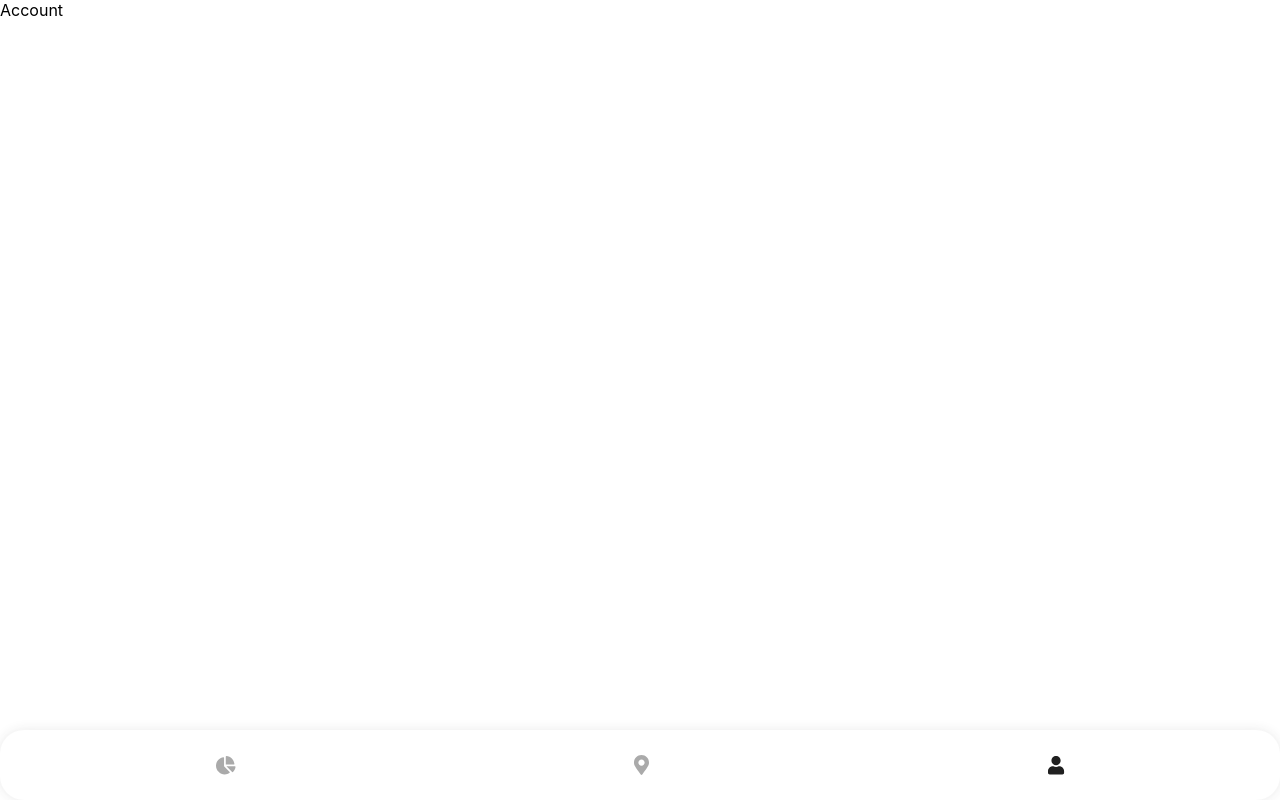
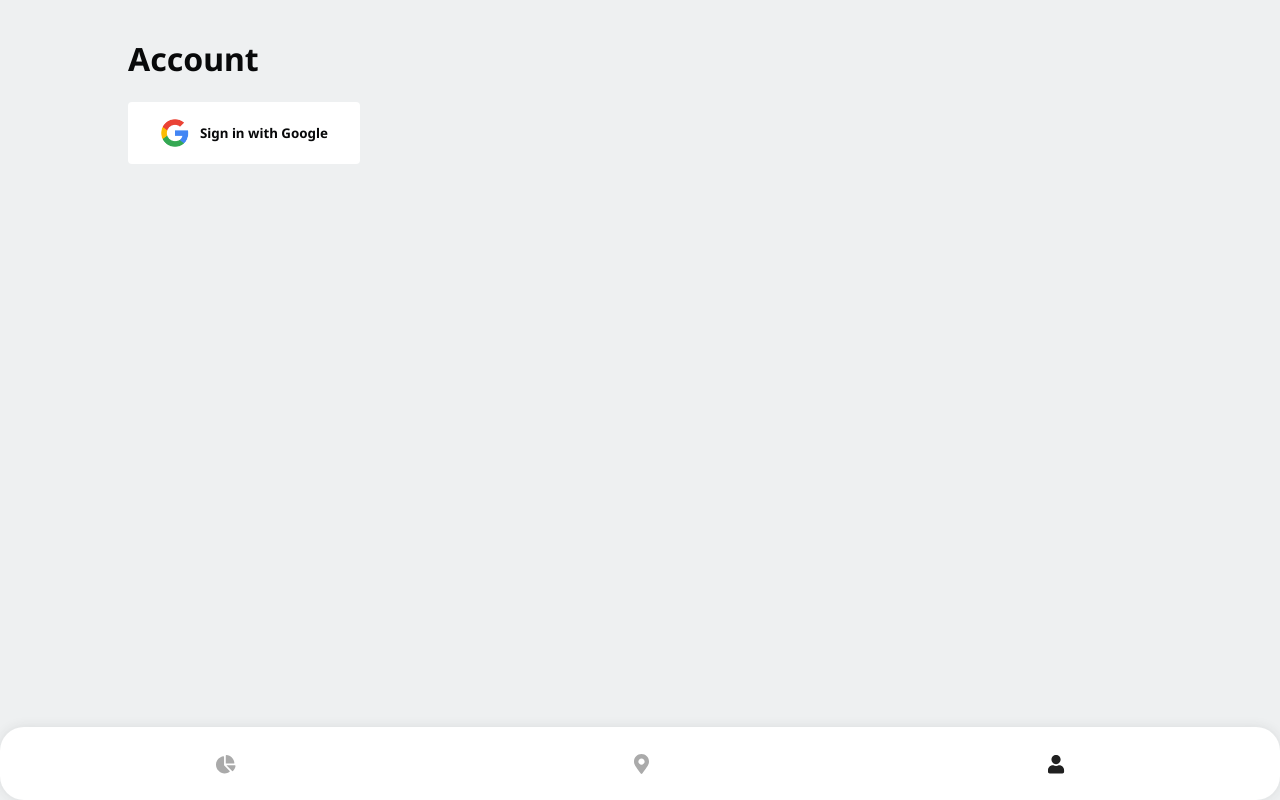
Before and after one commit to therealgabryx/PM10-Project, a Next.js app in the folder Next/pm-project/: page /account in a window 1280 px wide. Built offline with nearby package versions, Linux system fonts and the light colour scheme; no server answers.

Commit message:
added global styles and Google Auth flow

```diff
--- a/Next/pm-project/pages/account.tsx
+++ b/Next/pm-project/pages/account.tsx
@@ -1,9 +1,38 @@
-import React from 'react'
+import React, { useContext } from 'react'
+import { UserContext } from '../lib/authContext';
+import { auth, googleAuthProvider, firestore } from '../lib/firebase'
 
 export default function account() {
+
+    const { user } = useContext(UserContext);
+
     return (
-        <div>
-            Account
+        <div className='main'>
+            <h1>Account</h1>
+            { user ? <SignOutButton /> : <SignInButton />}
         </div>
     )
 }
+
+// Sign in with Google Button
+function SignInButton() {
+    const signInWithGoogle = async () => {
+        await auth.signInWithPopup(googleAuthProvider);
+    }
+
+    return (
+        <button className="btn-google" onClick={signInWithGoogle}>
+            <img src={'/google.png'} alt="Sign in with Google" />
+        Sign in with Google
+        </button>
+    )
+}
+
+// Sign out Button
+function SignOutButton() {
+    return (
+        <button onClick={() => auth.signOut()}>
+            SignOut
+        </button>
+    )
+}
--- a/Next/pm-project/pages/charts.tsx
+++ b/Next/pm-project/pages/charts.tsx
@@ -2,7 +2,7 @@
 
 export default function chart() {
     return (
-        <div>
+        <div className='main'>
             Charts
         </div>
     )
--- a/Next/pm-project/styles/globals.css
+++ b/Next/pm-project/styles/globals.css
@@ -1,16 +1,237 @@
-html,
-body {
+@import url('https://fonts.googleapis.com/css2?family=Noto+Sans:ital,wght@0,400;0,700;1,400&display=swap');
+
+:root {
+  --color-bg: #eef0f1;
+  --color-text: #08090a;
+  --color-blue: #3b49df;
+  --color-red: #df3b3b;
+  --color-green: #3bdf72;
+  --color-gray: #b5bdc4;
+}
+
+html, body {
   padding: 0;
   margin: 0;
-  font-family: -apple-system, BlinkMacSystemFont, Segoe UI, Roboto, Oxygen,
-    Ubuntu, Cantarell, Fira Sans, Droid Sans, Helvetica Neue, sans-serif;
+  font-family: 'Noto Sans', sans-serif;
+  background-color: var(--color-bg);
+  color: var(--color-text);
+}
+
+main, .main {
+  padding: 1rem 10vw;
+}
+
+h1 {
+  font-size: 2rem;
+}
+
+h2 {
+  font-size: 1.5rem;
+}
+
+h2 {
+  font-size: 1.25rem;
 }
 
 a {
   color: inherit;
   text-decoration: none;
+  cursor: pointer;
 }
 
 * {
   box-sizing: border-box;
 }
+
+img {
+  max-width: 100%;
+}
+
+input {
+  display: inline-block;
+  outline: none;
+  border: none;
+  font-size: 1.5rem;
+  width: 100%;
+  padding: 5px 10px;
+}
+
+fieldset {
+  border: none;
+  padding: 1rem 0;
+  font-size: 1.25rem;
+}
+
+code {
+  overflow-x: scroll;
+}
+
+/* Buttons */
+
+.btn, button {
+  background-color: var(--color-gray);
+  border: none;
+  color: var(--color-text);
+  padding: 1rem 2rem;
+  display: flex;
+  align-items: center;
+  text-align: center;
+  justify-content: center;
+  text-decoration: none;
+  font-family: 'Noto Sans', sans-serif;
+  font-weight: bold;
+  border-radius: 0.25rem;
+  cursor: pointer;
+  margin: 0.5rem 1rem 0.5rem 0;
+}
+
+@media only screen and (max-width: 768px) {
+  button {
+    padding: 0.5rem 1rem;
+    font-size: 0.8rem;
+  }
+}
+
+button:hover {
+  filter: brightness(90%);
+}
+
+button:disabled, button[disabled] {
+  filter: brightness(80%);
+  cursor: not-allowed;
+}
+
+button.btn-blue {
+  background-color: var(--color-blue);
+  color: white;
+}
+
+button.btn-red {
+  background-color: var(--color-red);
+  color: white;
+}
+
+button.btn-green {
+  background-color: var(--color-green);
+  color: white;
+}
+
+button.btn-google {
+  background-color: white;
+  color: var(--color-text);
+}
+
+.btn-google img {
+  width: 30px;
+  margin-right: 10px;
+}
+
+button.btn-logo {
+  background-color: var(--color-text);
+  color: white;
+  text-transform: uppercase;
+  font-size: 1.5rem;
+  padding: 0.5rem 1rem;
+}
+
+/* Cards */
+
+.card {
+  padding: 2rem;
+  margin: 1rem 0;
+  background-color: white;
+  border: 1px solid var(--color-gray);
+  border-radius: 8px;
+}
+
+.card footer {
+  display: flex;
+}
+
+.card-img-center {
+  width: 20%;
+  display: block;
+  margin: auto;
+  border-radius: 50%;
+  max-width: 150px;
+}
+
+.card-info {
+  color: white;
+  background: var(--color-blue);
+}
+
+/* Loader */
+
+.loader {
+  border: 10px solid var(--color-bg);
+  border-top: 10px solid var(--color-blue);
+  border-radius: 50%;
+  width: 50px;
+  height: 50px;
+  animation: spin 2s linear infinite;
+}
+
+@keyframes spin {
+  0% {
+    transform: rotate(0deg);
+  }
+  100% {
+    transform: rotate(360deg);
+  }
+}
+
+/* File uploads */
+
+input[type="file"] {
+  display: none;
+}
+
+.upload-snippet {
+  width: 75%;
+  margin-left: auto;
+  background: white;
+  padding: 5px;
+  margin: 5px 0;
+}
+
+/* Utilities */
+
+.push-left {
+  margin-left: auto;
+}
+
+.text-sm {
+  font-size: 0.85rem;
+}
+
+.text-danger {
+  font-weight: bold;
+  color: var(--color-red);
+}
+
+.text-success {
+  font-weight: bold;
+  color: var(--color-green);
+}
+
+.text-info {
+  font-weight: bold;
+  color: var(--color-blue);
+}
+
+.box {
+  display: flex;
+  justify-content: space-between;
+}
+
+.box-center {
+  display: flex;
+  flex-direction: column;
+  align-content: center;
+  text-align: center;
+}
+
+.hidden {
+  display: none;
+}
```
Also changed, not shown: Next/pm-project/public/google.png (added).
